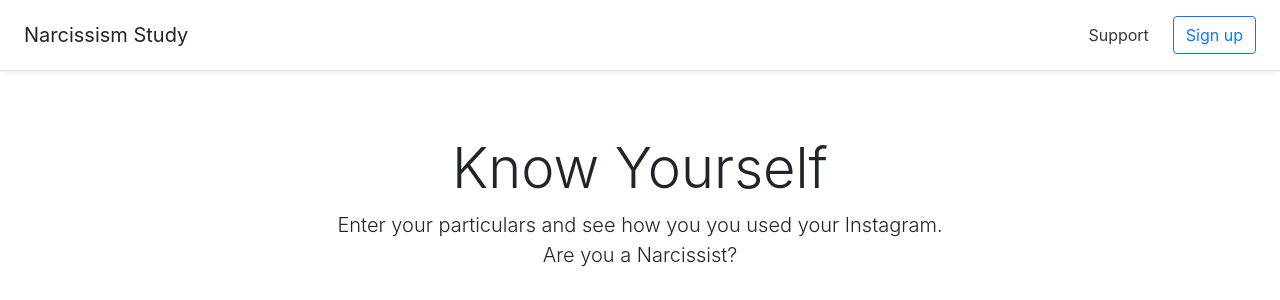
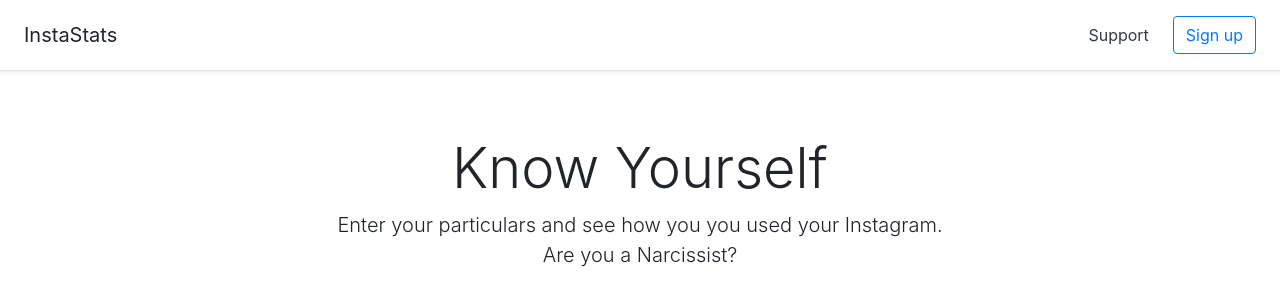
Before and after one commit to MsFakhra/data-analysis-collection, a Django app: page / in a window 1280 px wide. Shown: the top 300 px of the page. Run offline with Django 3.2, Linux system fonts and the light colour scheme; some libraries are stand-ins or nearby versions.

Commit message:
Designing web pages V1

```diff
--- a/NarcissismStudy/project/application/templates/base.html
+++ b/NarcissismStudy/project/application/templates/base.html
@@ -31,7 +31,7 @@
   </head>
   <body>
     <div class="d-flex flex-column flex-md-row align-items-center p-3 px-md-4 mb-3 bg-white border-bottom shadow-sm">
-      <h5 class="my-0 mr-md-auto font-weight-normal">Narcissism Study</h5>
+      <h5 class="my-0 mr-md-auto font-weight-normal">InstaStats</h5>
       <nav class="my-2 my-md-0 mr-md-3">
         <a class="p-2 text-dark" href="#">Support</a>
       </nav>
--- a/NarcissismStudy/project/application/templates/step2.html
+++ b/NarcissismStudy/project/application/templates/step2.html
@@ -3,7 +3,7 @@
 
 <div class="pricing-header px-3 py-3 pt-md-5 pb-md-4 mx-auto text-center">
   <h1 class="display-4">Questionnaire  </h1>
-  <p class="lead">Thanks for signing up. Many filled the following questionaaire, and know about their personality, spare few minutes to do so. </p>
+  <p class="lead">Thanks for signing up. Many filled the following questionaire, and know about their personality, spare few minutes to do so. </p>
 </div>
 
 <div class="container">
```
